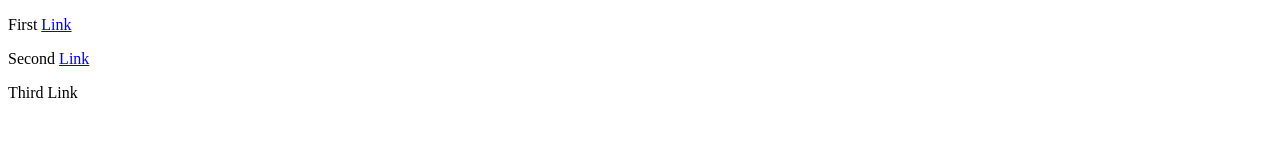
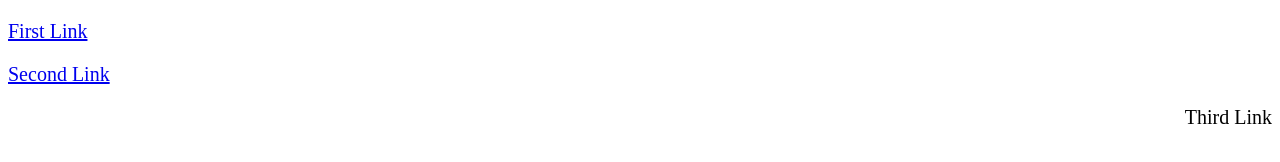
Before and after one commit to nitzanshafir-rgb/nitzanshafir-rgb.github.io, a plain HTML site: page index.html in a window 1280 px wide. Drawn offline with Linux system fonts and the light colour scheme.

Commit message:
Update index.html

```diff
--- a/index.html
+++ b/index.html
@@ -3,12 +3,13 @@
 <head>
 <meta charset="UTF-8">
 <title>Github exercise</title>
+<link rel="stylesheet" type="text/css" href="https://nitzanshafir-rgb.github.io/style.css">
 </head>
 
 <body>
 
-  <p>First <a href="https://nitzanshafir-rgb.github.io/Shafir_InternalBook3.html"> Link </a></p>
-<p>Second <a href="https://nitzanshafir-rgb.github.io/Shafir_externalbook.html">Link </a></p>
+  <p> <a href="https://nitzanshafir-rgb.github.io/Shafir_InternalBook3.html"> First Link </a></p>
+<p><a href="https://nitzanshafir-rgb.github.io/Shafir_externalbook.html"> Second Link </a></p>
   <p id=sike>Third Link</p>
 
 </body>
```
